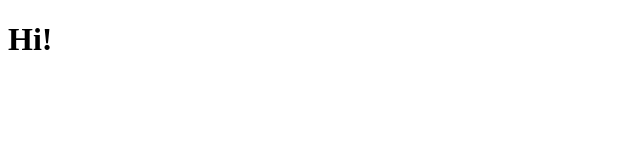
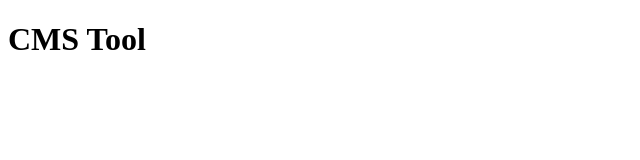
Before and after one commit to hieunmps16000/hcms, a plain HTML site: page index.html in a window 1280 px wide. Shown: the whole page, without its empty margins (0-640 px from the left). Drawn offline with Linux system fonts and the light colour scheme.

Commit message:
Change h1

```diff
--- a/index.html
+++ b/index.html
@@ -6,6 +6,6 @@
     <title>mhieudev - MT CMS</title>
 </head>
 <body>
-    <h1>Hi!</h1>
+    <h1>CMS Tool</h1>
 </body>
 </html>
```
